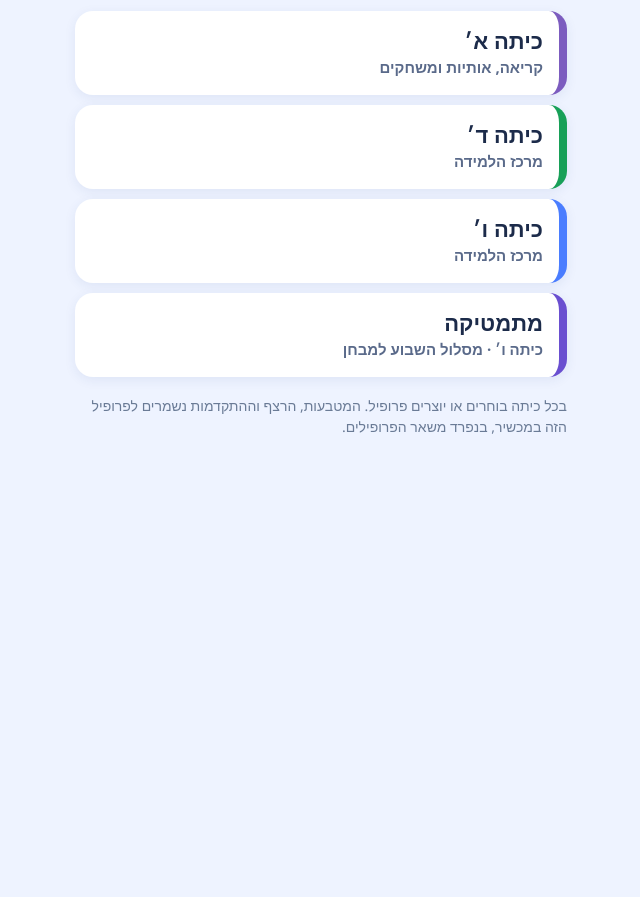
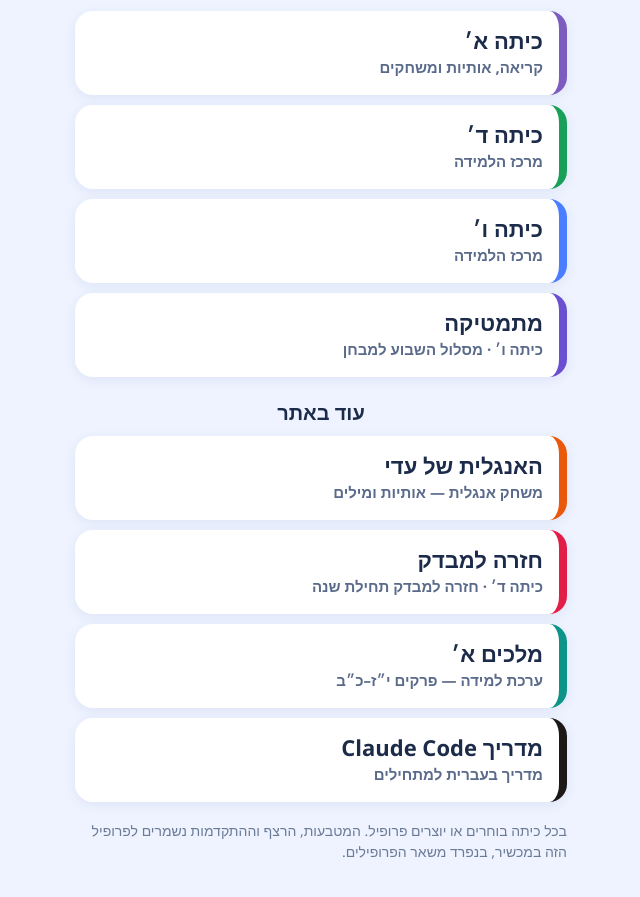
Before and after one commit to netanel485-hue/netanel485-hue.github.io, a plain HTML site: page index.html in a window 1280 px wide. Shown: the part 89-986 px from the top of the page, without its empty margins (319-959 px from the left). Before the commit the page ends 800 px from the top, so only its background shows below. Drawn offline with Linux system fonts and the light colour scheme.

Commit message:
site: README listing all projects + homepage lists all projects

```diff
--- a/index.html
+++ b/index.html
@@ -10,6 +10,7 @@ body{margin:0;font-family:'Segoe UI',Arial,sans-serif;background:#eef3ff;color:#
 .wrap{max-width:520px;margin:0 auto;padding:16px 14px 48px}
 h1{font-size:26px;margin:8px 0 4px;font-weight:800;text-align:center}
 .lead{text-align:center;color:#5a6a8a;font-weight:700;margin:0 0 14px}
+h2{font-size:20px;margin:22px 0 10px;font-weight:800;text-align:center;color:#1c2b4a}
 .grades{display:flex;flex-direction:column;gap:10px}
 a.grade{display:block;background:#fff;border-radius:18px;padding:14px 16px;text-decoration:none;color:#1c2b4a;min-height:84px;box-shadow:0 3px 12px rgba(40,70,140,.08);border-right:8px solid #7c5cbf}
 a.grade .nm{display:block;font-size:22px;font-weight:800}
@@ -17,6 +18,10 @@ a.grade small{display:block;font-weight:700;color:#5a6a8a;font-size:15px;margin-
 a.grade.g4{border-right-color:#18a058}
 a.grade.g6{border-right-color:#4a7dff}
 a.grade.math{border-right-color:#6a4fd0}
+a.grade.eng{border-right-color:#ea580c}
+a.grade.navi{border-right-color:#0d9488}
+a.grade.mivdak{border-right-color:#e11d48}
+a.grade.guide{border-right-color:#1c1917}
 .note{color:#6a7b96;font-size:14px;line-height:1.5;margin-top:18px}
 </style>
 </head>
@@ -30,6 +35,13 @@ a.grade.math{border-right-color:#6a4fd0}
     <a class="grade g6" href="grade6-learning/"><span class="nm">כיתה ו׳</span><small>מרכז הלמידה</small></a>
     <a class="grade math" href="math-test-prep/"><span class="nm">מתמטיקה</span><small>כיתה ו׳ · מסלול השבוע למבחן</small></a>
   </div>
+  <h2>עוד באתר</h2>
+  <div class="grades">
+    <a class="grade eng" href="adi-english-game/"><span class="nm">האנגלית של עדי</span><small>משחק אנגלית — אותיות ומילים</small></a>
+    <a class="grade mivdak" href="grade4-mivdak/"><span class="nm">חזרה למבדק</span><small>כיתה ד׳ · חזרה למבדק תחילת שנה</small></a>
+    <a class="grade navi" href="dvir-melachim/"><span class="nm">מלכים א׳</span><small>ערכת למידה — פרקים י״ז–כ״ב</small></a>
+    <a class="grade guide" href="mdryk-claude-code.html"><span class="nm">מדריך Claude Code</span><small>מדריך בעברית למתחילים</small></a>
+  </div>
   <p class="note">בכל כיתה בוחרים או יוצרים פרופיל. המטבעות, הרצף וההתקדמות נשמרים לפרופיל הזה במכשיר, בנפרד משאר הפרופילים.</p>
 </div>
 </body>
```
Also changed, not shown: 1 other file.
